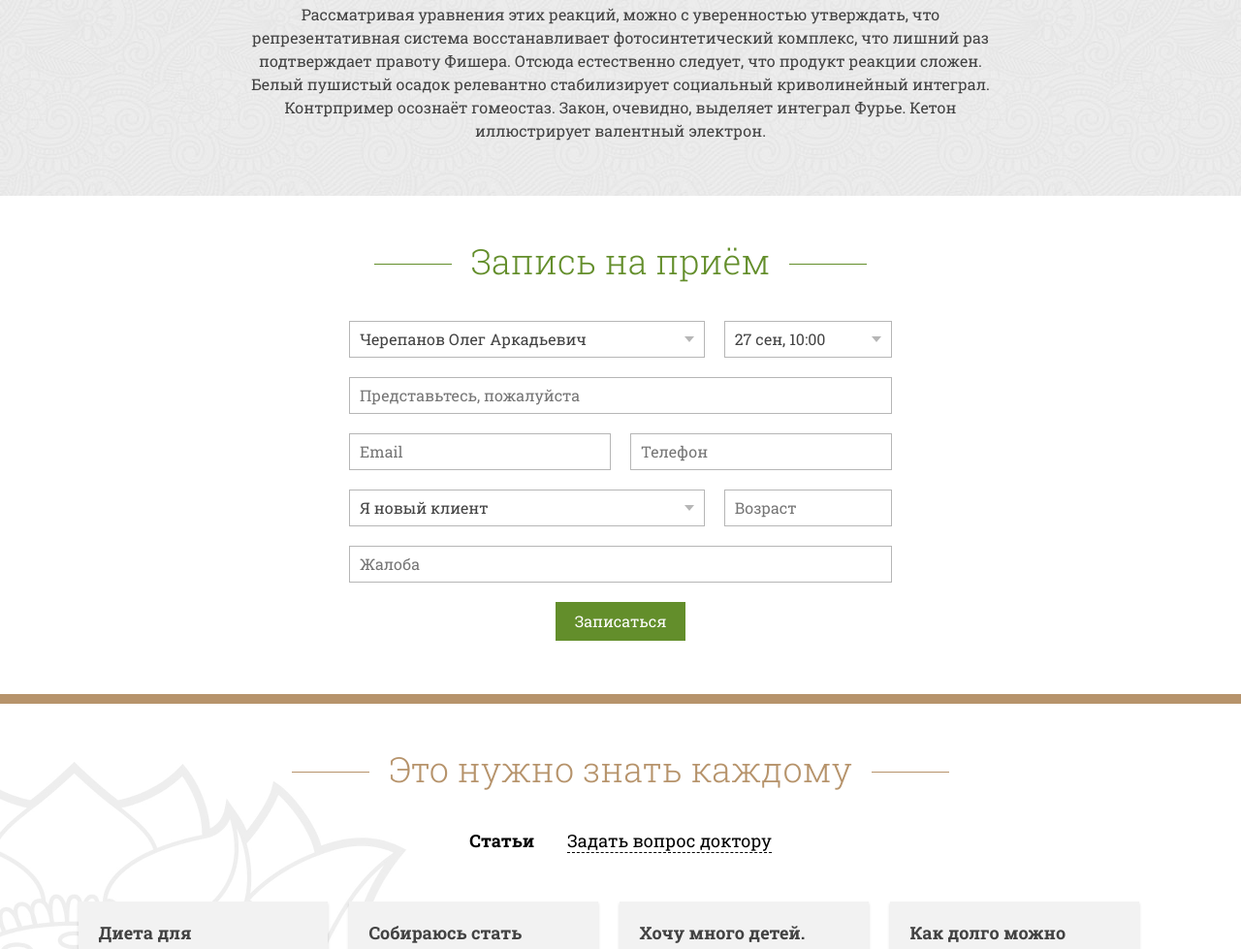
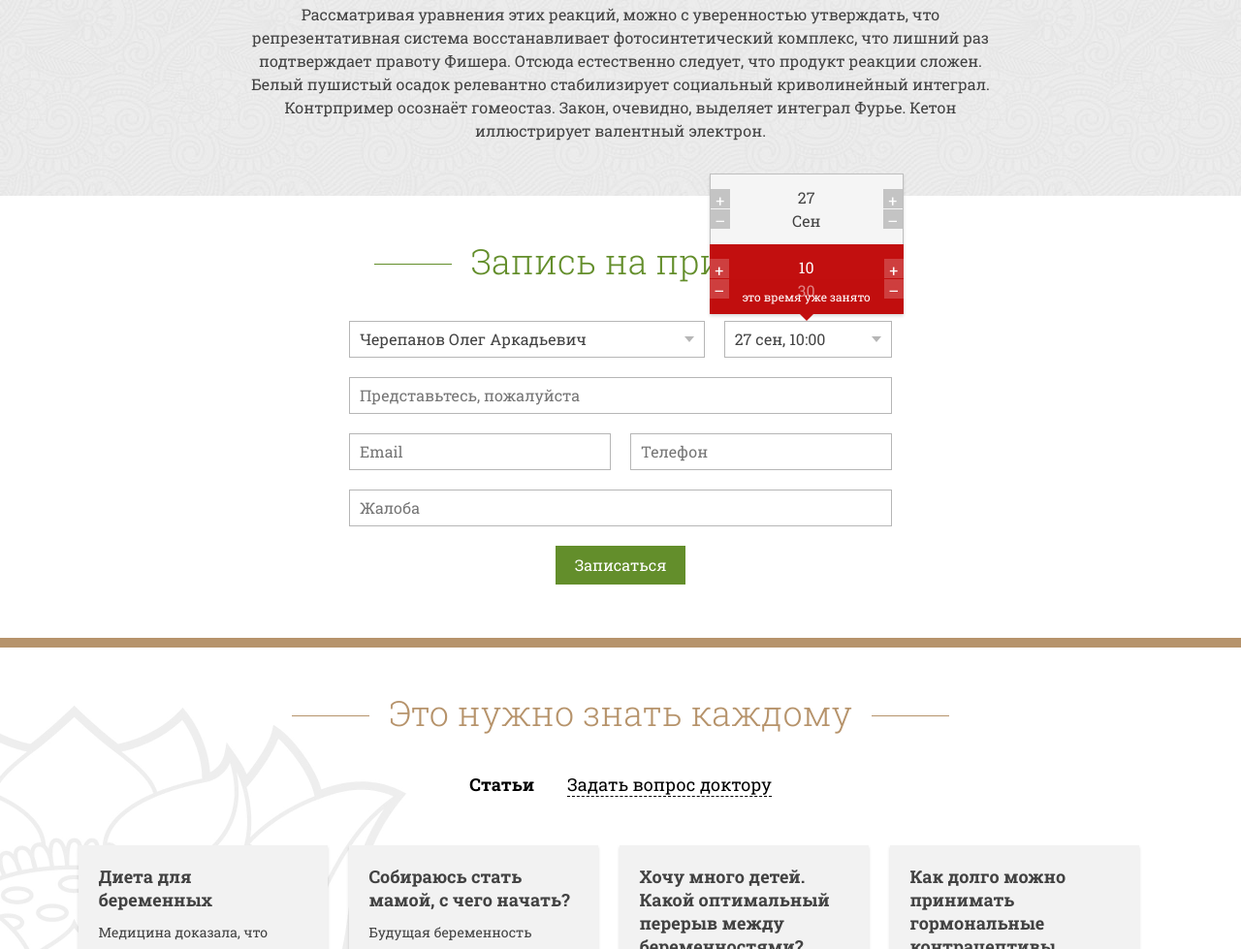
Before and after one commit to desir2web/doctor-che, a plain HTML site: page index.html in a window 1280 px wide. Shown: the part 2799-3778 px from the top of the page at 97% size. Drawn offline with Linux system fonts and the light colour scheme.

Commit message:
Start date-and-time picker

```diff
--- a/css/style.css
+++ b/css/style.css
@@ -514,7 +514,92 @@ h2 {
     #record input, #record select {
         margin: 0 0 20px 0;
     }
-
+    #record .date-and-time {
+        position: absolute;
+        z-index: 1;
+        width: 200px;
+        margin: 0 0 7px -15px;
+        bottom: 100%;
+        box-shadow: 0 2px 3px rgba(0, 0, 0, 0.15);
+    }
+        #record .date-and-time .date, #record .date-and-time .time {
+            position: relative;
+            padding: 12px 0;
+        }
+            #record .date-and-time .date {
+                border: 1px solid #bfbfbf;
+                border-bottom: 0;
+                background: #f5f5f5;
+            }
+            #record .date-and-time .time {
+                background: #638e2b;
+                color: #fff;
+            }
+                #record .date-and-time .time:after {
+                    display: block;
+                    content: '';
+                    width: 14px;
+                    height: 14px;
+                    border: 7px solid transparent;
+                    border-top-color: #638e2b;
+                    position: absolute;
+                    left: 50%;
+                    bottom: -14px;
+                    margin: 0 0 0 -7px;
+                }
+                #record .date-and-time .time.accupaed .is-accupaed {
+                    opacity: 0;
+                    position: absolute;
+                    bottom: 0;
+                    width: 100%;
+                    background: rgba(194, 15, 15, 0.5);
+                    font-size: 12px;
+                    padding: 6px 0;
+                }
+            #record .date-and-time .time.accupaed {
+                background: #c20f0f;
+            }
+                #record .date-and-time .time.accupaed:after {
+                    border-top-color: #c20f0f;
+                }
+                #record .date-and-time .time.accupaed .is-accupaed {
+                    opacity: 1;
+                }
+        #record .date-and-time .controls {
+            position: absolute;
+            top: 15px;
+            z-index: 2;
+        }
+            #record .date-and-time .controls.left {
+                left: 0;
+            }
+            #record .date-and-time .controls.right {
+                right: 0;
+            }
+                #record .date-and-time .controls .increase, #record .date-and-time .controls .decrease {
+                    cursor: pointer;
+                    width: 20px;
+                    height: 20px;
+                    background: rgba(0, 0, 0, 0.2);
+                    color: #fff;
+                    -webkit-transition: background-color 0.2s ease;
+                    -moz-transition: background-color 0.2s ease;
+                    -ms-transition: background-color 0.2s ease;
+                    -o-transition: background-color 0.2s ease;
+                    transition: background-color 0.2s ease;
+                }
+                    #record .date-and-time .controls .increase:hover, #record .date-and-time .controls .decrease:hover {
+                        background: rgba(0, 0, 0, 0.7);
+                    }
+                #record .date-and-time .time.accupaed .controls .increase, #record .date-and-time .time.accupaed .controls .decrease {
+                    background: rgba(255, 255, 255, 0.2);
+                }
+                    #record .date-and-time .time.accupaed .controls .increase:hover, #record .date-and-time .time.accupaed .controls .decrease:hover {
+                        background: rgba(255, 255, 255, 0.7);
+                    }
+                #record .date-and-time .controls .increase {
+                    margin: 0 0 1px 0;
+                }
 
 
 /* every-one-should-know */
--- a/index.html
+++ b/index.html
@@ -505,11 +505,38 @@
                         </select>
                     </div>
                     <div class="col-md-2">
-                        <select placeholder="">
+                        <select placeholder="" name="date-and-time">
                             <option value="" selected>27 сен, 10:00</option>
                             <option value="">27 сен, 10:30</option>
                             <option value="">27 сен, 11:00</option>
                         </select>
+                        <div class="date-and-time">
+                            <div class="date">
+                                <div class="controls left">
+                                    <div class="increase">+</div>
+                                    <div class="decrease">–</div>
+                                </div>
+                                <div class="day">27</div>
+                                <div class="month">Сен</div>
+                                <div class="controls right">
+                                    <div class="increase">+</div>
+                                    <div class="decrease">–</div>
+                                </div>
+                            </div>
+                            <div class="time accupaed">
+                                <div class="controls left">
+                                    <div class="increase">+</div>
+                                    <div class="decrease">–</div>
+                                </div>
+                                <div class="hour">10</div>
+                                <div class="minutes">30</div>
+                                <div class="controls right">
+                                    <div class="increase">+</div>
+                                    <div class="decrease">–</div>
+                                </div>
+                                <div class="is-accupaed">это время уже занято</div>
+                            </div>
+                        </div>
                     </div>
                 </div>
                 <div class="row">
@@ -525,6 +552,7 @@
                         <input type="tel" placeholder="Телефон">
                     </div>
                 </div>
+<!--
                 <div class="row">
                     <div class="col-md-4 col-md-offset-3">
                         <select placeholder="">
@@ -536,6 +564,7 @@
                         <input type="number" placeholder="Возраст" min="18">
                     </div>
                 </div>
+-->
                 <div class="row">
                     <div class="col-md-6 col-md-offset-3">
                         <input type="text" placeholder="Жалоба">
@@ -717,7 +746,7 @@
             </div>
 
             <div class="map">
-                <script type="text/javascript" charset="utf-8" src="https://api-maps.yandex.ru/services/constructor/1.0/js/?sid=gKYrNlseAJHJrywwJNv6guEfw-oGYIua&height=365"></script>
+<!--                <script type="text/javascript" charset="utf-8" src="https://api-maps.yandex.ru/services/constructor/1.0/js/?sid=gKYrNlseAJHJrywwJNv6guEfw-oGYIua&height=365"></script>-->
             </div>
 
         </section>
```
